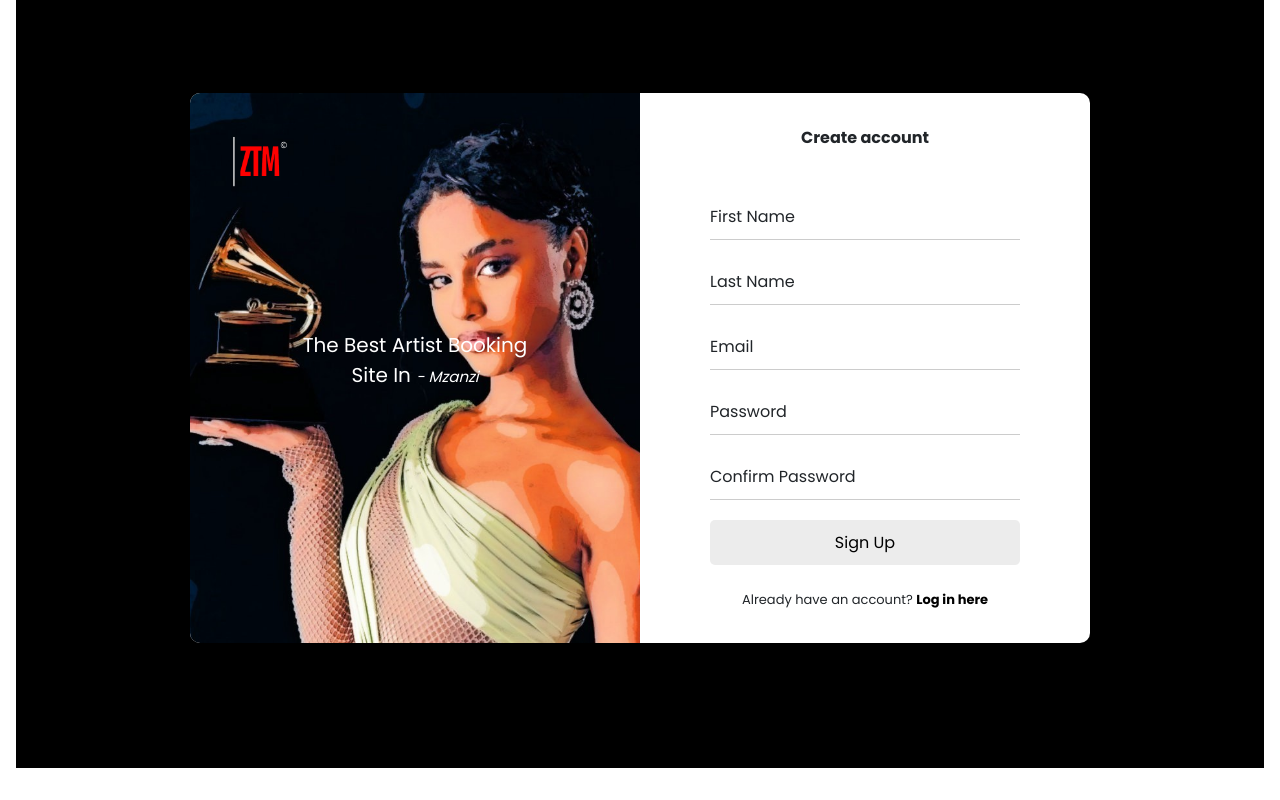
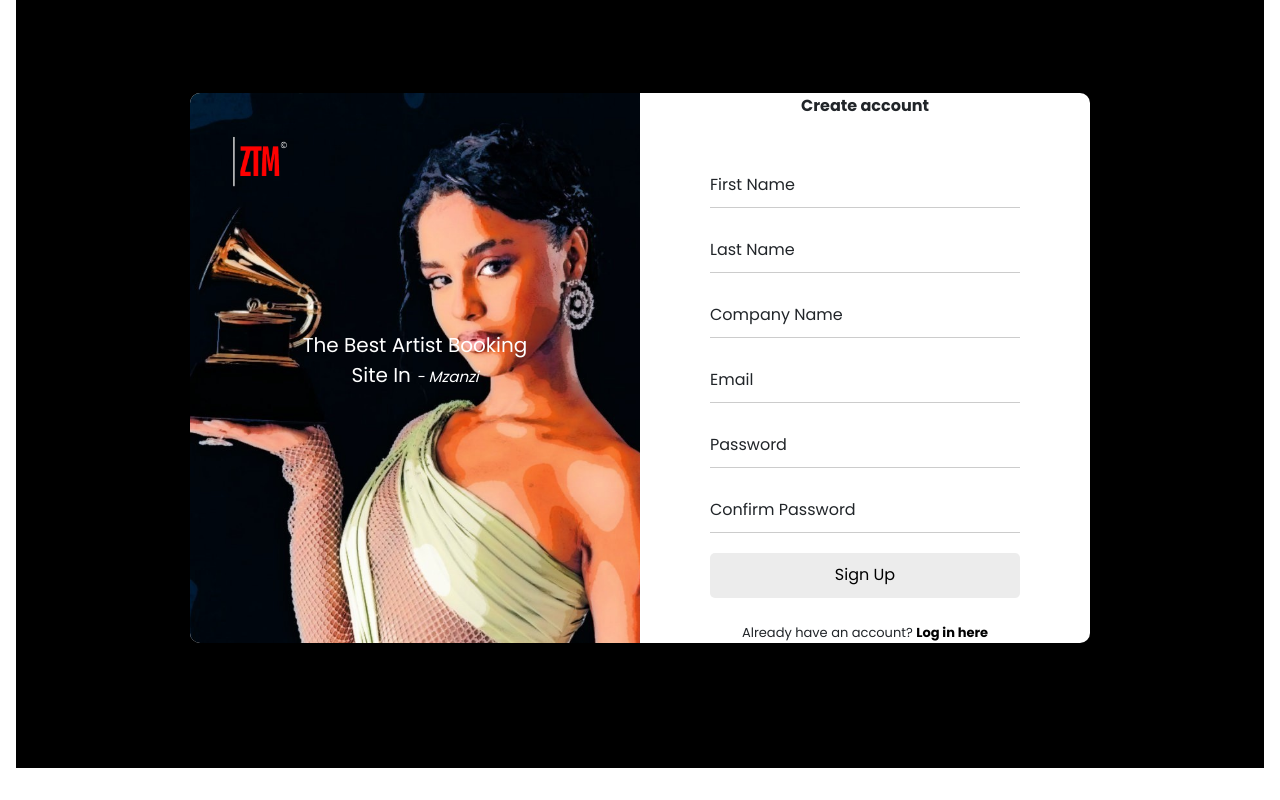
Before and after one commit to FowardPro/wissar_app, a React (Create React App) app: page /searchartistresults in a window 1280 px wide. Shown: the part 3142-3942 px from the top of the page. Built offline with nearby package versions, Linux system fonts and the light colour scheme.

Commit message:
company name on register

```diff
--- a/src/components/Registration.js
+++ b/src/components/Registration.js
@@ -9,15 +9,20 @@ const Registration = () => {
     const [confirmPassword, setConfirmPassword] = useState('');
     const [firstName, setFirstName] = useState('');
     const [lastName, setLastName] = useState('');
+    const [companyName, setcompanyName] = useState('');
 
     const handleSignUp = (e) => {
         e.preventDefault();
         // Handle sign-up logic here
-        console.log('Email:', email);
-        console.log('Password:', password);
+
         console.log('firstName:', firstName);
         console.log('lastName:', lastName);
+        console.log('Email:', email);
+        console.log('companyName:', companyName);
+        console.log('Password:', password);
         console.log('confirmPassword:', confirmPassword);
+
+
     };
 
     return (
@@ -58,6 +63,18 @@ const Registration = () => {
                                         onChange={(e) => setLastName(e.target.value)}
                                     />
                                     <label htmlFor="email">Last Name</label>
+                                </div>
+                                <div className="input-field">
+                                    <input
+                                        type="text"
+                                        className="input"
+                                        id="companyName"
+                                        required
+                                        autoComplete="off"
+                                        value={companyName}
+                                        onChange={(e) => setcompanyName(e.target.value)}
+                                    />
+                                    <label htmlFor="email">Company Name</label>
                                 </div>
                                 <div className="input-field">
                                     <input
```
